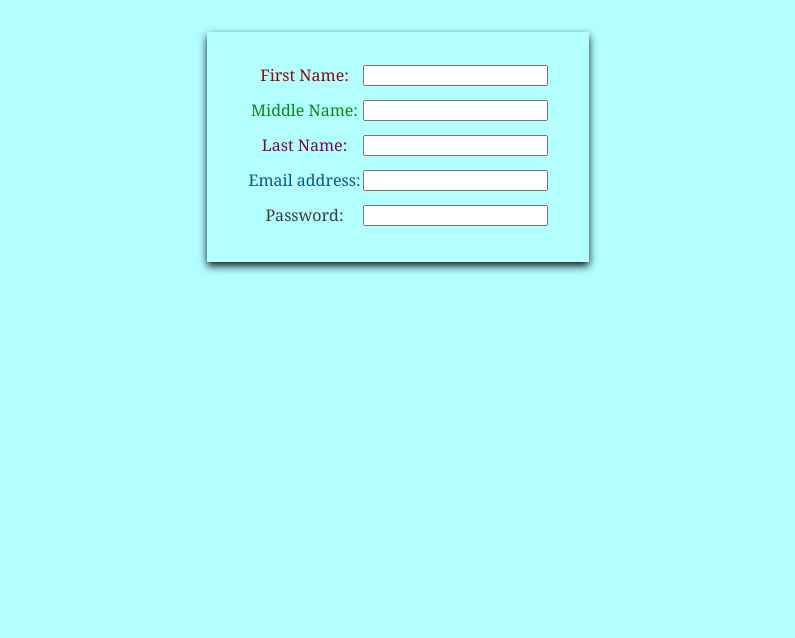
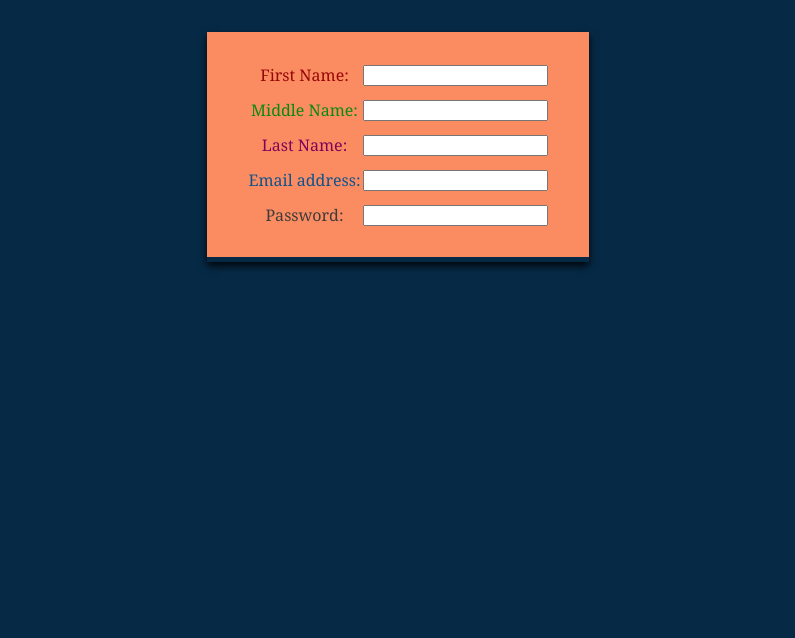
Before and after one commit to zmasalikar/FSDD9, a plain HTML site: page index.html in a window 1280 px wide. Shown: the part 162-800 px from the top of the page, without its empty margins (242-1037 px from the left). Drawn offline with Linux system fonts and the light colour scheme.

Commit message:
submission2

```diff
--- a/index.html
+++ b/index.html
@@ -7,12 +7,12 @@
 
     <style>
         body {
-            background-color: rgb(179, 255, 255);
+            background-color: rgb(6, 42, 70);
             font-family: Cambria, Cochin, Georgia, Times, 'Times New Roman', serif;
             text-align: center;
         }
         table {
-            background-color: rgb(179, 255, 255);
+            background-color: rgb(251, 140, 97);
             padding: 20px 40px 20px 40px;
             display: inline-block;
             border-collapse: separate;
```
